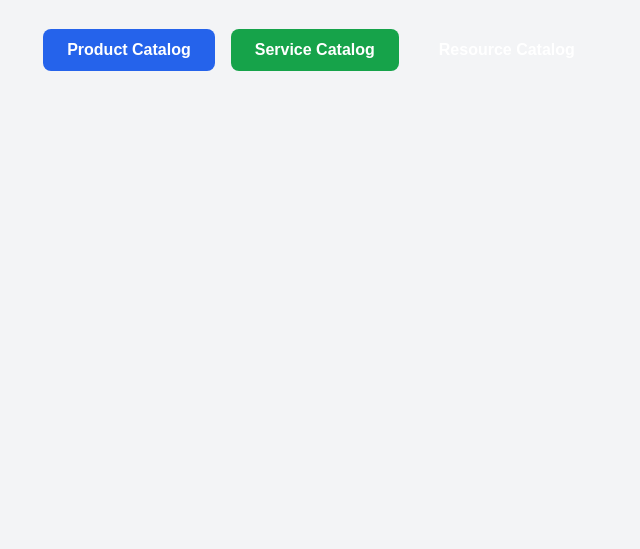
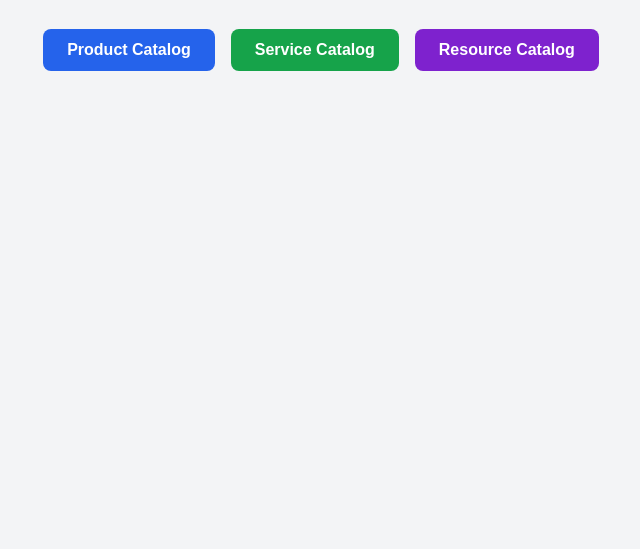
Before and after one commit to aseven90/demo-launcher-training, a plain HTML site: page index.html in a window 1280 px wide. Shown: the part 251-800 px from the top of the page, without its empty margins (319-959 px from the left). Drawn offline with Linux system fonts and the light colour scheme.

Commit message:
Update index.html

```diff
--- a/index.html
+++ b/index.html
@@ -56,7 +56,7 @@
   <div class="button-container">
     <a href="https://training.test.orbitant.dev/ui/productCatalogManagement" target="_blank" class="btn blue">Product Catalog</a>
     <a href="https://training.test.orbitant.dev/ui/serviceCatalogManagement" target="_blank" class="btn green">Service Catalog</a>
-    <a href="https://training.test.orbitant.dev/ui/resourceCatalogManagement" target="_blank" class="btn orange">Resource Catalog</a>
+    <a href="https://training.test.orbitant.dev/ui/resourceCatalogManagement" target="_blank" class="btn purple">Resource Catalog</a>
   </div>
 
 </body>
```
